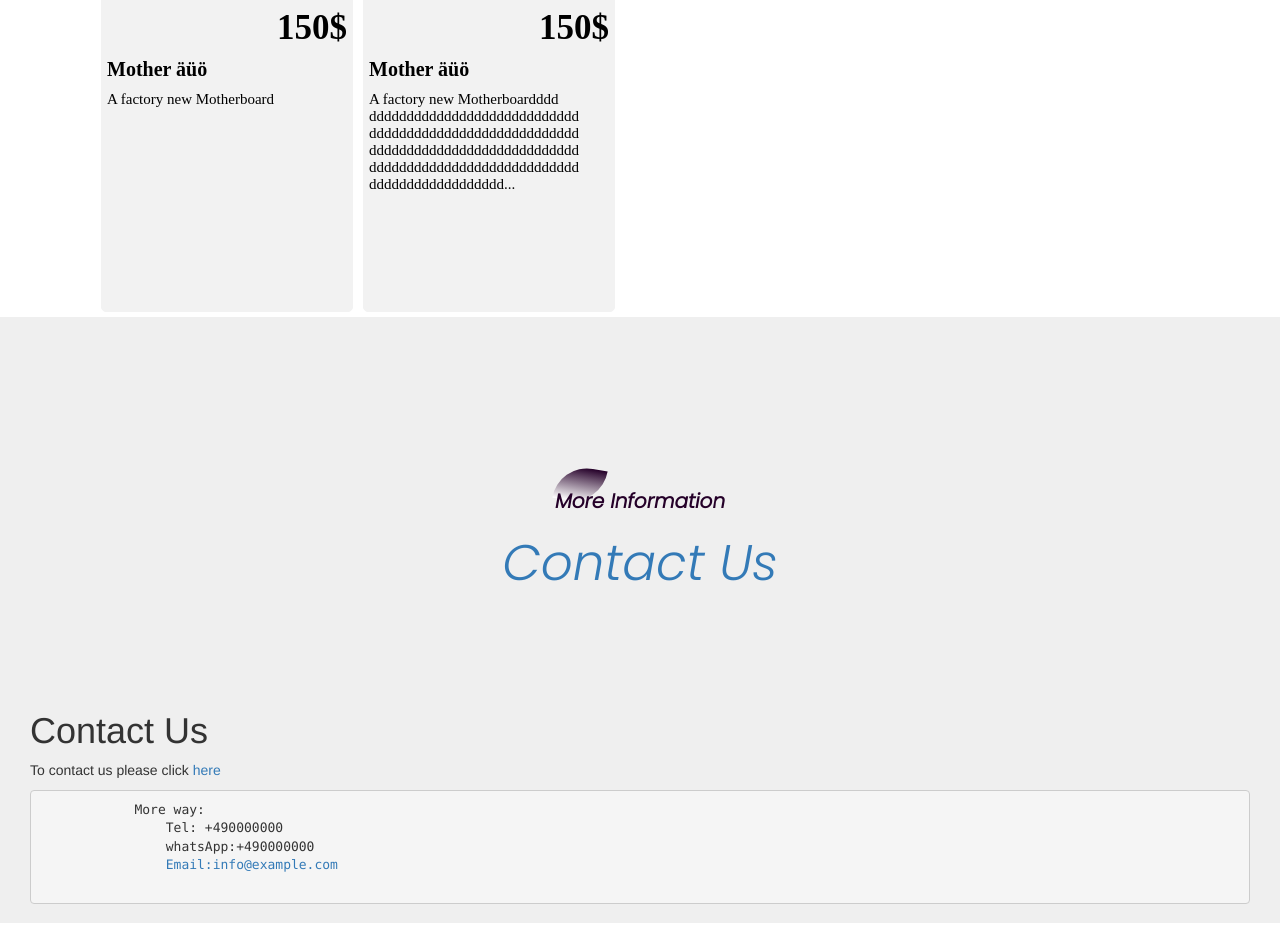
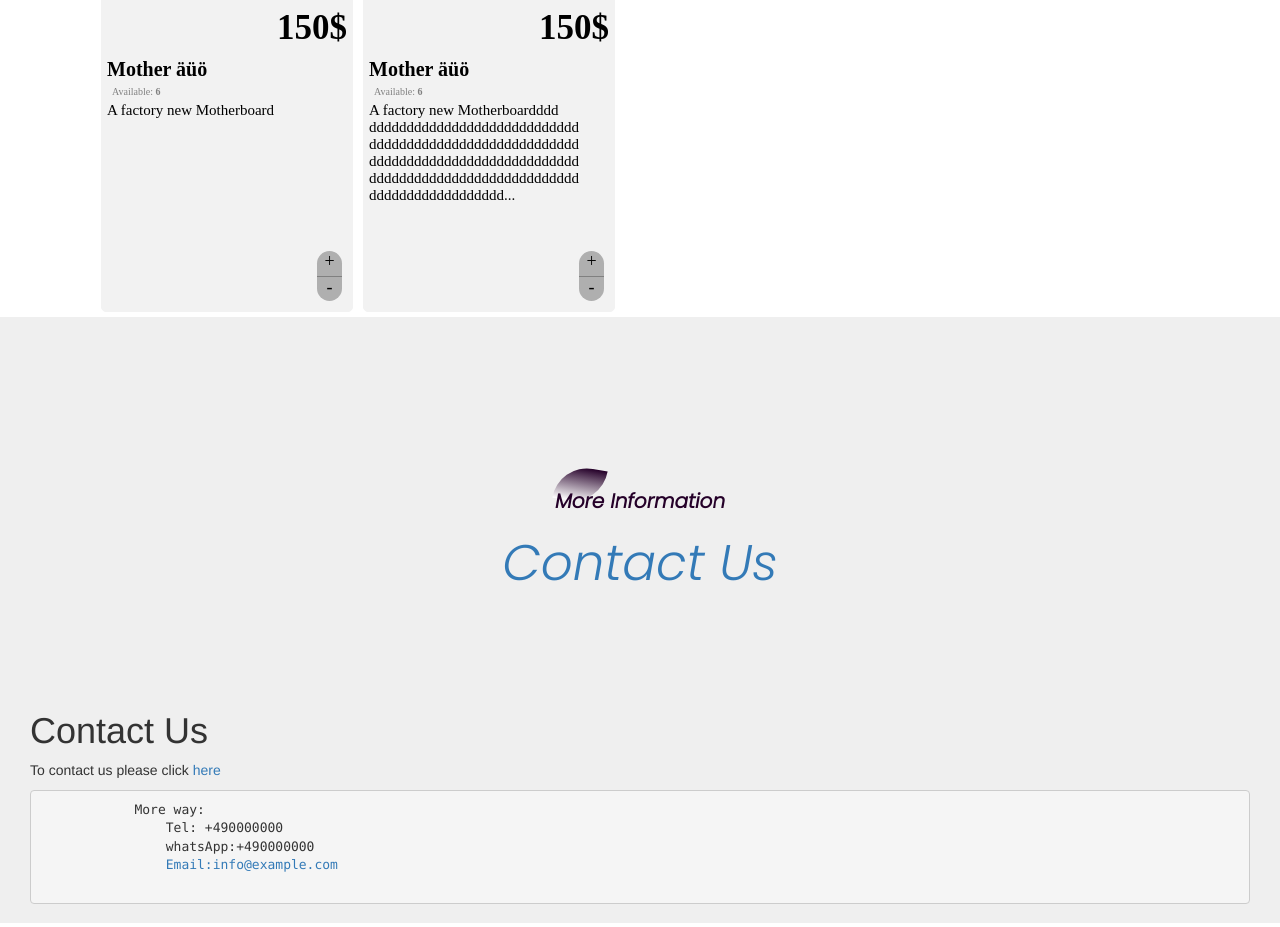
Before and after one commit to iagoizi/clothing-webshop, a PHP site: page /modules/productpage.html in a window 1280 px wide. Shown: the part 416-1343 px from the top of the page. Run offline with PHP 8.4, Linux system fonts and the light colour scheme.

Commit message:
Updated the product page so it fulfils requirements

```diff
--- a/modules/productpage.html
+++ b/modules/productpage.html
@@ -38,11 +38,16 @@ but I decided to simply start over-->
           />
           <p class="price-tag">150$</p>
           <p class="product-name">Mother äüö</p>
+          <p class="available-amount-container">Available: <b class="available-amount">6</b></p>
           <p class="product-info">A factory new Motherboard</p>
+          <div class="add-to-cart-button-bar">
+            <div class="add-to-cart-button-bar-button small-bottom-border" onclick="openLink('+.html')">+</div>
+            <div class="add-to-cart-button-bar-button" onclick="openLink('-.html')">-</div>
+          </div>
         </div>
       </div>
 
-      <div class="entry-aligner" onclick="openLink('news.html')">
+      <div class="entry-aligner" onclick="">
         <!--Going to a different page works fine. -->
         <div class="product-entry">
           <img
@@ -56,6 +61,7 @@ but I decided to simply start over-->
             <!-- We don't seem to have a problem with these characters, since they are included in UTF-8 (probably). Let's
                         just hope that we won't have any in the future -->
           </p>
+          <p class="available-amount-container">Available: <b class="available-amount">6</b></p>
           <p class="product-info">
             A factory new Motherboardddd dddddddddddddddddddddddddddd
             dddddddddddddddddddddddddddd dddddddddddddddddddddddddddd
@@ -63,6 +69,10 @@ but I decided to simply start over-->
             dddddddddddddddddddddddddddd dddddddddddddddddddddddddddddddd
             <!-- I put this to test the script that limits the amount of characters per description. It works. -->
           </p>
+          <div class="add-to-cart-button-bar">
+            <div class="add-to-cart-button-bar-button small-bottom-border" onclick="openLink('+.html')">+</div>
+            <div class="add-to-cart-button-bar-button" onclick="openLink('-.html')">-</div>
+          </div>
         </div>
       </div>
     </div>
--- a/phpscripts/emailsendexample.php
+++ b/phpscripts/emailsendexample.php
@@ -36,6 +36,7 @@ try {
     //$mail->addAddress('joe@example.net', 'Joe User');     //Add a recipient
     $mail->addAddress('mykyta.kusmerchuk@student.reutlingen-university.de');
     //This is where we set the email we want to send to
+    //We can add several adresses, by calling this function several times
     //Name is optional
     $mail->addReplyTo('webshopmakula@gmail.com', 'Information');
 
--- a/styles/mykyta-style.css
+++ b/styles/mykyta-style.css
@@ -31,6 +31,7 @@
     text-align: left;
     border: 1px rgb(242, 242, 242) solid;
     cursor: pointer;
+    position: relative;
 }
 .product-picture{
     width: 100%;
@@ -64,3 +65,28 @@
     width: 100%;
     height: 606px;
 }
+.add-to-cart-button-bar{
+    height: 50px;
+    width: 25px;
+    background-color: rgb(175, 175, 175);
+    position: absolute;
+    right: 10px;
+    bottom: 10px;
+    border-radius: 25px;
+}
+.add-to-cart-button-bar-button{
+    height: 25px;
+    width: 25px;
+    font-size: large;
+    text-align: center;
+}
+.small-bottom-border{
+    border-bottom: solid;
+    border-bottom-width: 1px;
+    border-bottom-color: grey;
+}
+.available-amount-container{
+    color: grey;
+    font-size: x-small;
+    padding-left: 10px;
+}
```
